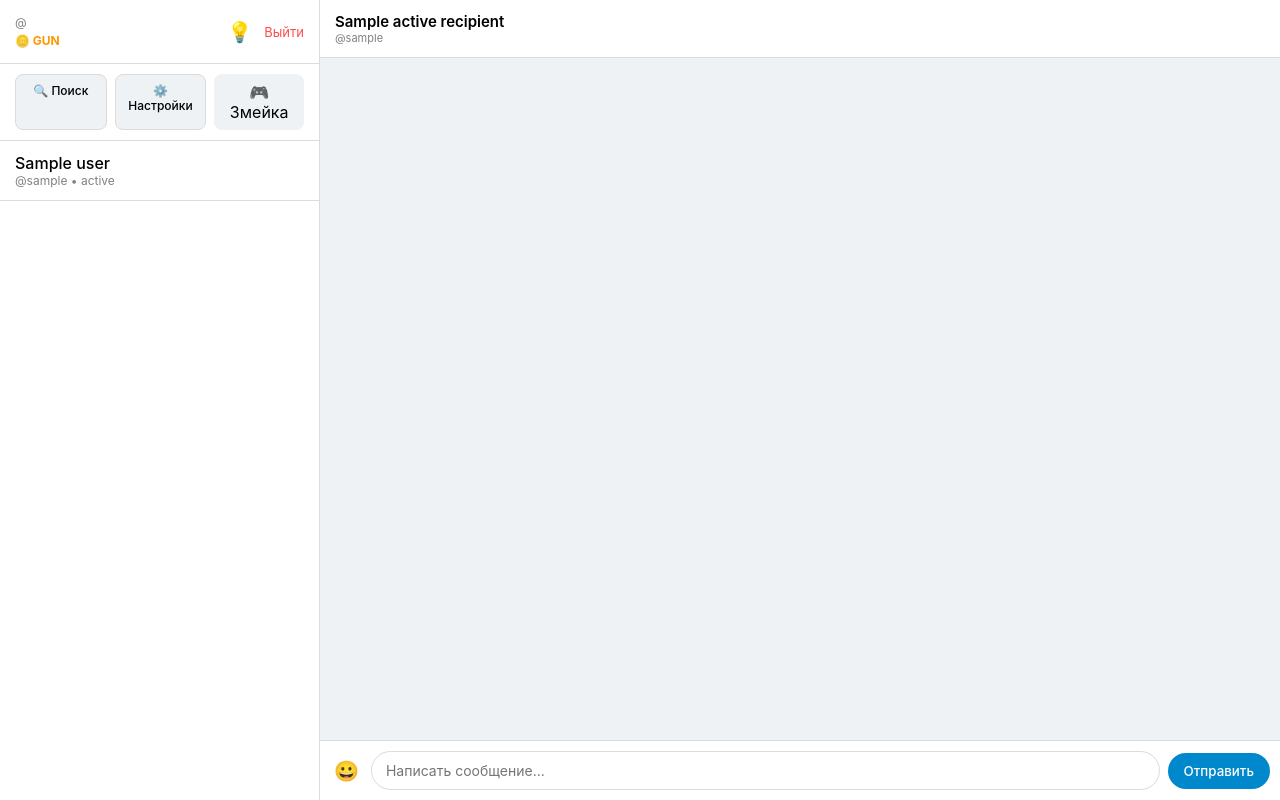
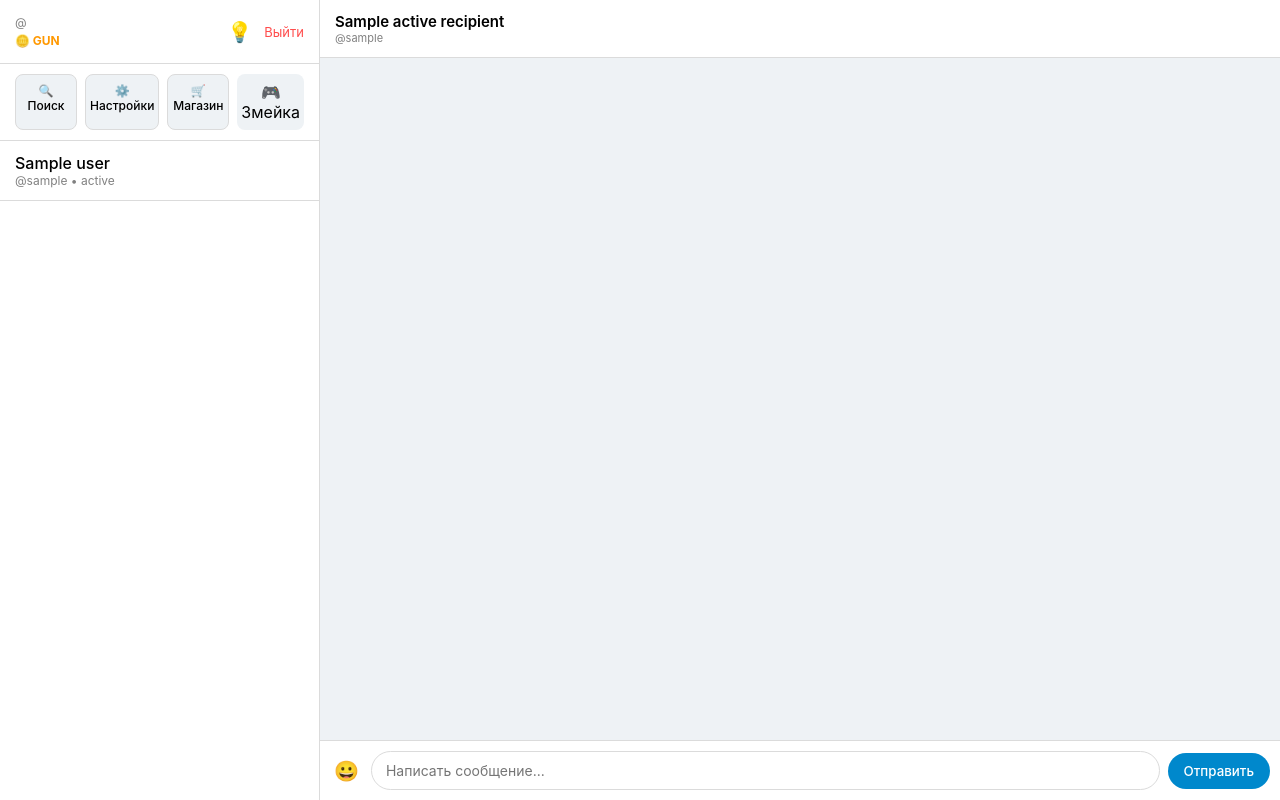
Before and after one commit to antonpro777/messenger, a Flask app: template templates/index.html in a window 1280 px wide. Run offline with Flask 3, Linux system fonts and the light colour scheme; the template is opened without the code that fills it: most values are stand-ins (such as "Sample title", 1, 10 or a date in 2020); some libraries are stand-ins or nearby versions.

Commit message:
Update index.html

```diff
--- a/templates/index.html
+++ b/templates/index.html
@@ -345,10 +345,11 @@
 
             <!-- Действия: Поиск, Настройки, Игра -->
             <div class="sidebar-actions">
-                <a href="{{ url_for('search_users') }}" class="action-link">🔍 Поиск</a>
-                <a href="{{ url_for('settings') }}" class="action-link">⚙️ Настройки</a>
-                <button onclick="openSnakeGame()" class="action-link" style="border:none; font: inherit; background: var(--chat-bg);">🎮 Змейка</button>
-            </div>
+    <a href="{{ url_for('search_users') }}" class="action-link">🔍 Поиск</a>
+    <a href="{{ url_for('settings') }}" class="action-link">⚙️ Настройки</a>
+    <a href="{{ url_for('shop') }}" class="action-link">🛒 Магазин</a>
+    <button onclick="openSnakeGame()" class="action-link" style="border:none; font: inherit; background: var(--chat-bg);">🎮 Змейка</button>
+</div>
 
             <!-- Список активных диалогов -->
             <div class="user-list" id="userList">
```
